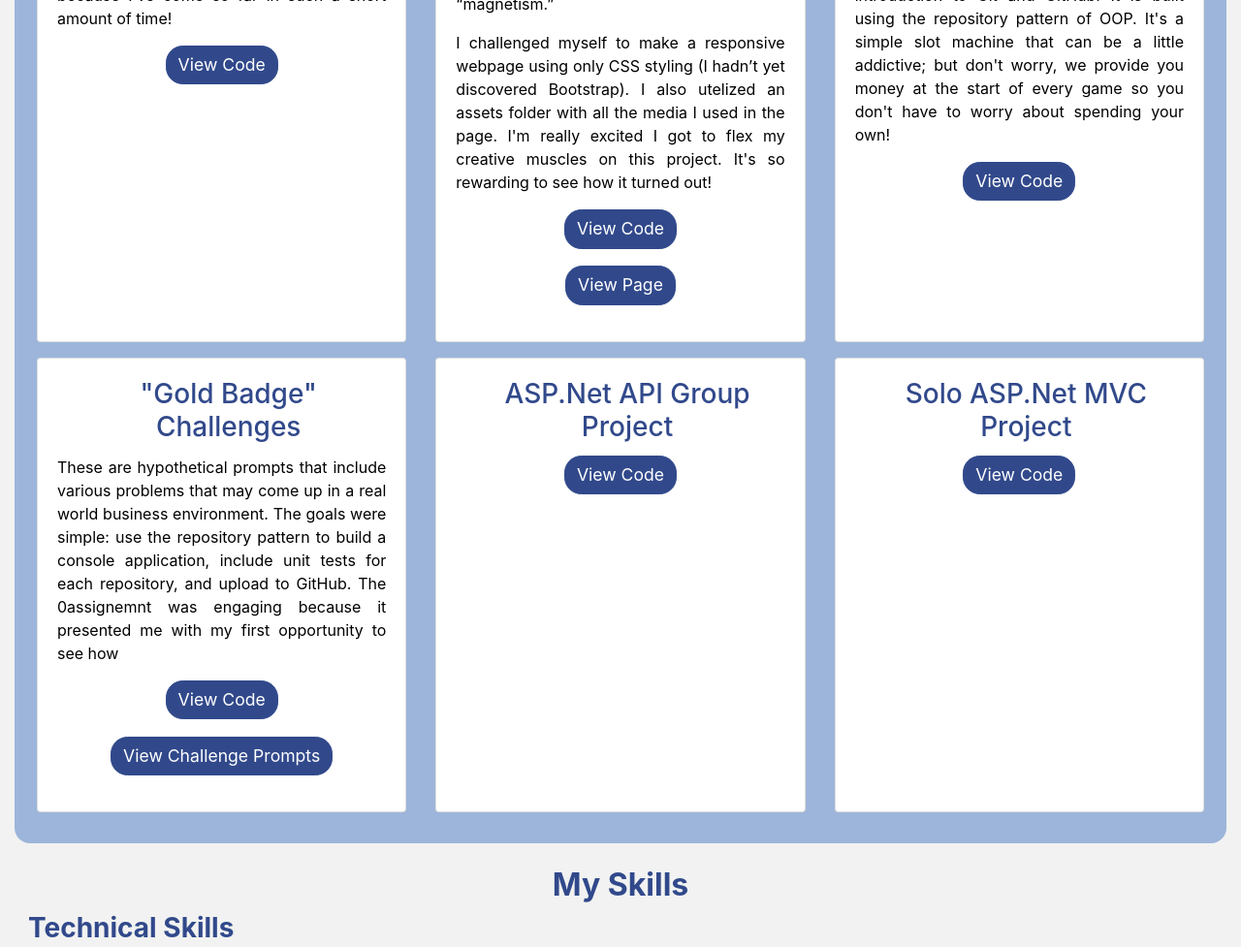
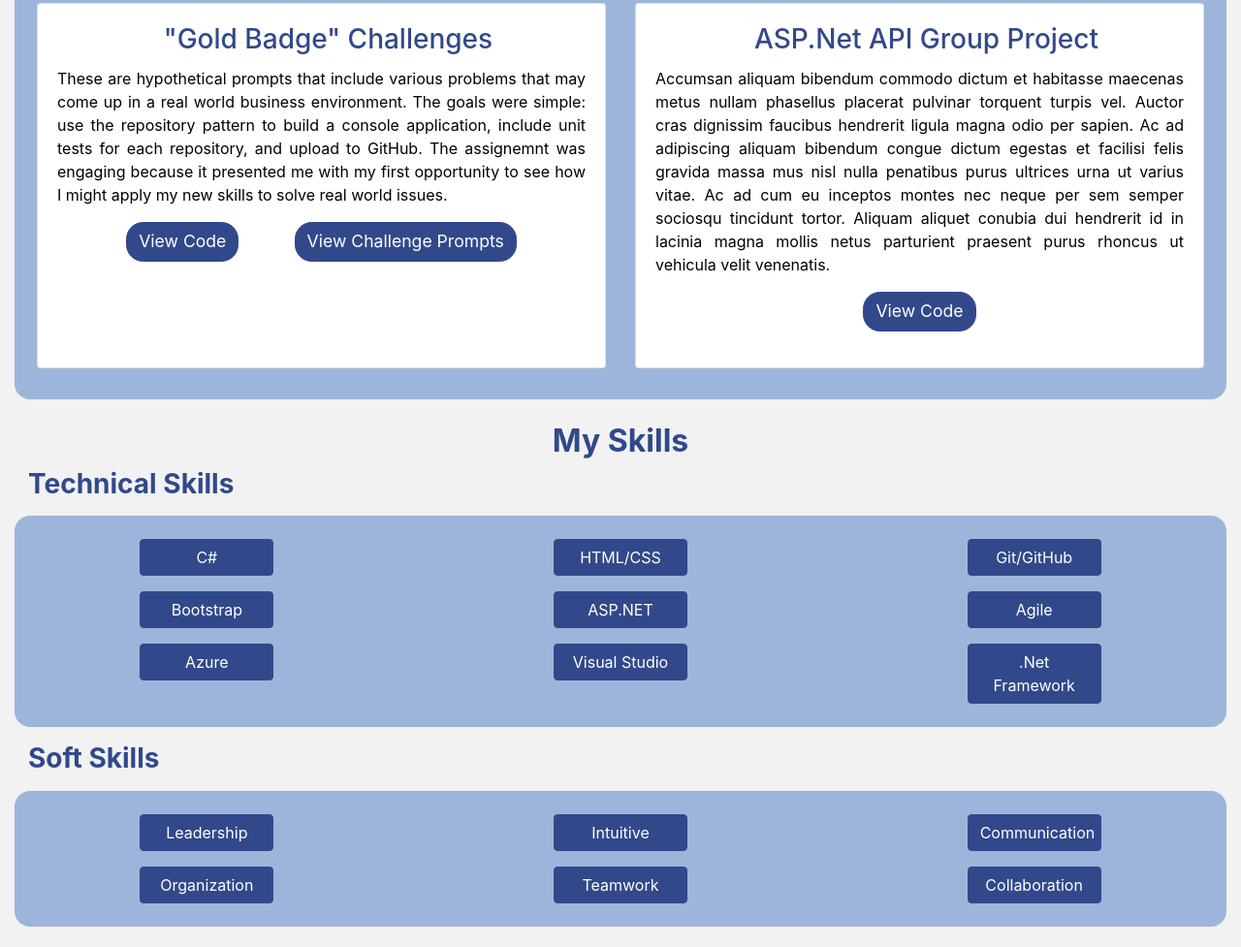
Before and after one commit to Fkitchell/portfolio, a plain HTML site: page index.html in a window 1280 px wide. Shown: the part 1471-2448 px from the top of the page at 97% size. Drawn offline with nearby package versions, Linux system fonts and the light colour scheme.

Commit message:
changes to page

```diff
--- a/index.html
+++ b/index.html
@@ -31,9 +31,9 @@
         </button>
         <div id="navbarNav" class="collapse navbar-collapse justify-content-end text-right">
             <ul id="headerNav" class="list-unstyled navbar-nav">
-                <li class="nav-item">
+                <!--<li class="nav-item">
                     <a class="nav-link font-weight-bold" href="#about">About</a>
-                </li>
+                </li>-->
                 <li class="nav-item">
                     <a class="nav-link font-weight-bold" href="#portfolio">Portfolio</a>
                 </li>
@@ -50,6 +50,7 @@
         <img src="./Assests/FletcherKitchell1-crop.png" class="headshot animate__zoomIn">
     </section>
     <!-- About -->
+    <!--
         <section class="col-12 section">
             <a class="anchor" id="about"></a>
             <h2 class="font-weight-bold text-center">About Me</h2>
@@ -84,6 +85,7 @@
                         </div>
                     </div>
                 </section>
+            -->
     <div class="divider col-12"></div>
     <!-- Portfolio -->
 
@@ -147,14 +149,17 @@
                     <div class="card-body">
                         <h3 class="card-title"> "Gold Badge" Challenges</h3>
                         <p class="card-text text-justify">
-                            These are hypothetical prompts that include various problems that may come up in a real world business environment. The goals were simple: use the repository pattern to build a console application, include unit tests for each repository, and upload to GitHub. The 0assignemnt was engaging because it presented me with my first opportunity to see how
+                            These are hypothetical prompts that include various problems that may come up in a real
+                            world business environment. The goals were simple: use the repository pattern to build a
+                            console application, include unit tests for each repository, and upload to GitHub. The
+                            assignemnt was engaging because it presented me with my first opportunity to see how I might
+                            apply my new skills to solve real world issues.
                         </p>
                         <div class="button-holder">
                             <a target="_blank" class="git-link btn"
                                 href="https://github.com/Fkitchell/GoldBadgeChallenges" class="btn ">View Code</a>
-                        </div>
-                        <div class="button-holder">
-                            <a target="_blank" class="git-link btn" href="#" class="btn ">View Challenge Prompts</a>
+                            <a target="_blank" class="git-link btn" href="./Assests/GoldBadgeChallengePrompts.pdf"
+                                class="btn ">View Challenge Prompts</a>
                         </div>
 
                     </div>
@@ -162,7 +167,27 @@
                 <div class="card">
                     <div class="card-body">
                         <h3 class="card-title">ASP.Net API Group Project</h3>
+                        <p class="card-text">Accumsan aliquam bibendum commodo dictum et habitasse maecenas metus nullam
+                            phasellus placerat pulvinar torquent turpis vel. Auctor cras dignissim faucibus hendrerit
+                            ligula
+                            magna odio per sapien. Ac ad adipiscing aliquam bibendum congue dictum egestas et facilisi
+                            felis
+                            gravida massa mus nisl nulla penatibus purus ultrices urna ut varius vitae. Ac ad cum eu
+                            inceptos montes nec neque per sem semper sociosqu tincidunt tortor. Aliquam aliquet conubia
+                            dui
+                            hendrerit id in lacinia magna mollis netus parturient praesent purus rhoncus ut vehicula
+                            velit
+                            venenatis.</p>
+                        <div class="button-holder"><a target="_blank" class="git-link btn "
+                                href="https://github.com/Fkitchell/MousePark" class="btn ">View
+                                Code</a></div>
+                    </div>
+                </div>
                 <!--
+                <div class="card">
+                    <div class="card-body">
+                        <h3 class="card-title">Solo ASP.Net MVC Project</h3>
+
 
                             <p class="card-text">Accumsan aliquam bibendum commodo dictum et habitasse maecenas metus nullam
                                 phasellus placerat pulvinar torquent turpis vel. Auctor cras dignissim faucibus hendrerit
@@ -175,33 +200,11 @@
                                 hendrerit id in lacinia magna mollis netus parturient praesent purus rhoncus ut vehicula
                                 velit
                                 venenatis.</p>
-                            -->
-                        <div class="button-holder"><a target="_blank" class="git-link btn "
-                                href="https://github.com/Fkitchell/MousePark" class="btn ">View
-                                Code</a></div>
-                    </div>
-                </div>
-                <div class="card">
-                    <div class="card-body">
-                        <h3 class="card-title">Solo ASP.Net MVC Project</h3>
-                        <!--
-
-                            <p class="card-text">Accumsan aliquam bibendum commodo dictum et habitasse maecenas metus nullam
-                                phasellus placerat pulvinar torquent turpis vel. Auctor cras dignissim faucibus hendrerit
-                                ligula
-                                magna odio per sapien. Ac ad adipiscing aliquam bibendum congue dictum egestas et facilisi
-                                felis
-                                gravida massa mus nisl nulla penatibus purus ultrices urna ut varius vitae. Ac ad cum eu
-                                inceptos montes nec neque per sem semper sociosqu tincidunt tortor. Aliquam aliquet conubia
-                                dui
-                                hendrerit id in lacinia magna mollis netus parturient praesent purus rhoncus ut vehicula
-                                velit
-                                venenatis.</p>
-                            -->
                                 <div class="button-holder"><a target="_blank" class="git-link btn "
                                     href="https://github.com/Fkitchell/PetHelper.MVC" class="btn ">View
                                     Code</a></div>
                                 </div>
+                            -->
             </div>
         </div>
         </div>
```
Also changed, not shown: 1 other file. Lines whose indentation alone changed are shown as unchanged.
